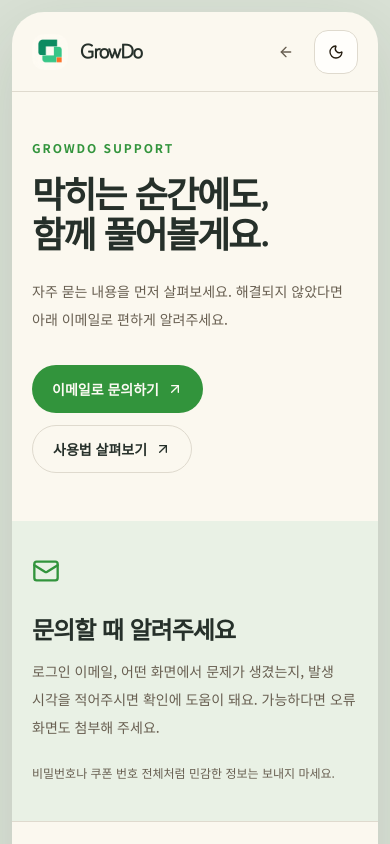
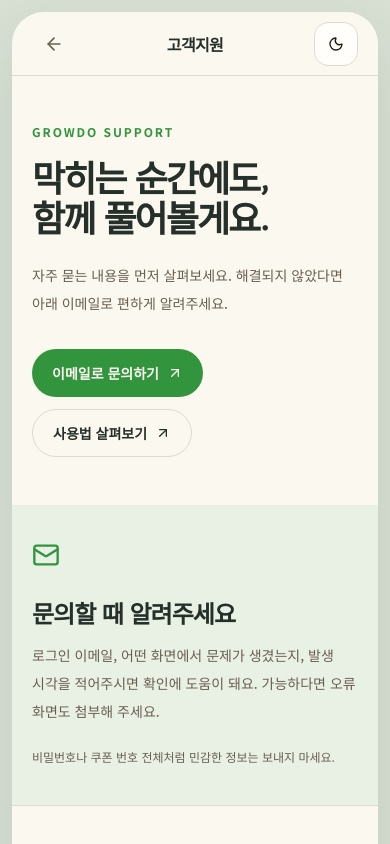
Before and after one commit to Librariann/todo-list, a Next.js app: page /support in a window 390 px wide. Shown: the top 844 px of the page. Built offline with nearby package versions, Linux system fonts and the light colour scheme.

Commit message:
Align mobile support header navigation

```diff
--- a/app/support/page.tsx
+++ b/app/support/page.tsx
@@ -43,18 +43,26 @@ export default function SupportPage() {
   return (
     <div className="min-h-screen bg-[#d9e1d5] px-3 py-3 dark:bg-background sm:px-6 sm:py-6">
       <div className="mx-auto max-w-[1180px] overflow-hidden rounded-[2rem] bg-[#fbf8ef] text-[#26302a] shadow-[0_24px_70px_rgba(38,48,42,0.12)] dark:bg-card dark:text-foreground">
-        <header className="flex min-h-20 items-center justify-between border-b border-border px-5 sm:px-8">
-          <Link href="/" className="flex items-center gap-3" aria-label="GrowDo 홈">
+        <header className="grid min-h-16 grid-cols-[44px_minmax(0,1fr)_44px] items-center border-b border-border px-5 sm:flex sm:min-h-20 sm:justify-between sm:px-8">
+          <Link
+            href="/"
+            aria-label="오늘로 돌아가기"
+            className="inline-flex size-11 items-center justify-center rounded-full text-muted-foreground transition-colors hover:bg-muted hover:text-foreground focus-visible:outline-none focus-visible:ring-2 focus-visible:ring-ring sm:hidden"
+          >
+            <ArrowLeft className="size-5" aria-hidden="true" />
+          </Link>
+          <Link href="/" className="hidden items-center gap-3 sm:flex" aria-label="GrowDo 홈">
             <Image src="/growdo-logo.png" alt="" width={38} height={38} className="size-9 rounded-xl" />
             <span className="friendly-heading text-xl font-bold tracking-[-0.06em]">GrowDo</span>
           </Link>
-          <div className="flex items-center gap-2">
+          <span className="friendly-heading justify-self-center truncate px-2 text-base font-bold sm:hidden">고객지원</span>
+          <div className="flex items-center justify-self-end gap-2">
             <Link
               href="/"
-              className="inline-flex min-h-11 items-center gap-2 rounded-full px-3 text-sm font-bold text-muted-foreground transition-colors hover:bg-muted hover:text-foreground sm:px-4"
+              className="hidden min-h-11 items-center gap-2 rounded-full px-4 text-sm font-bold text-muted-foreground transition-colors hover:bg-muted hover:text-foreground sm:inline-flex"
             >
               <ArrowLeft className="size-4" />
-              <span className="hidden sm:inline">오늘로 돌아가기</span>
+              오늘로 돌아가기
             </Link>
             <ThemeToggleStandalone />
           </div>
```
